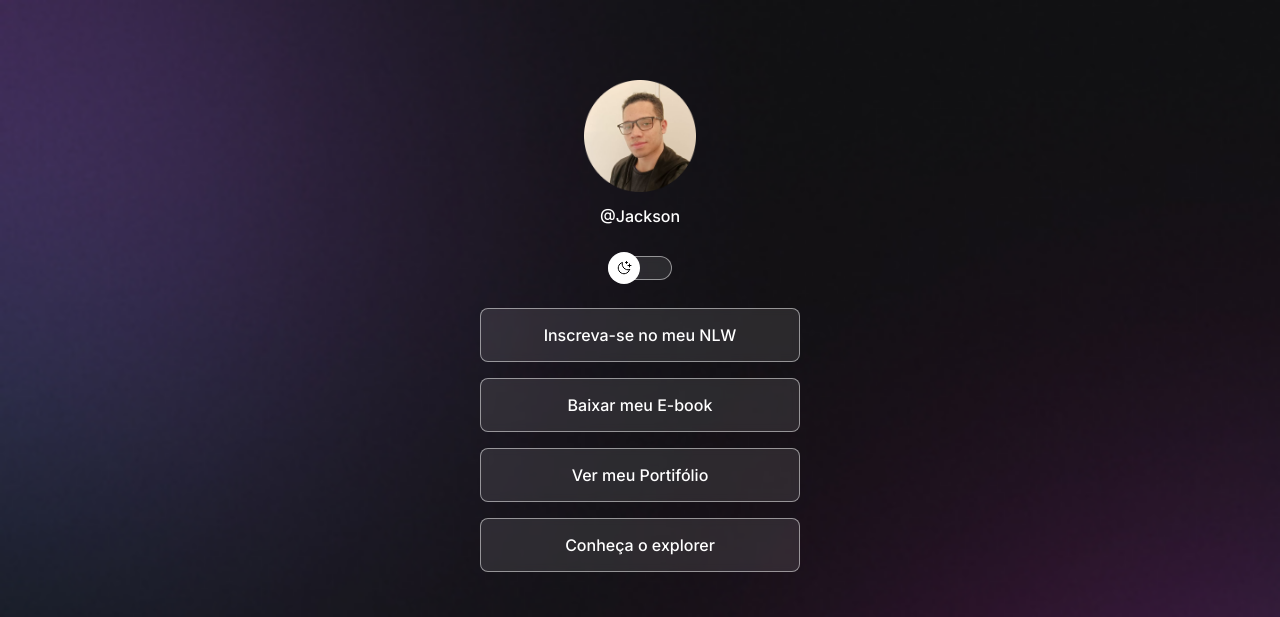
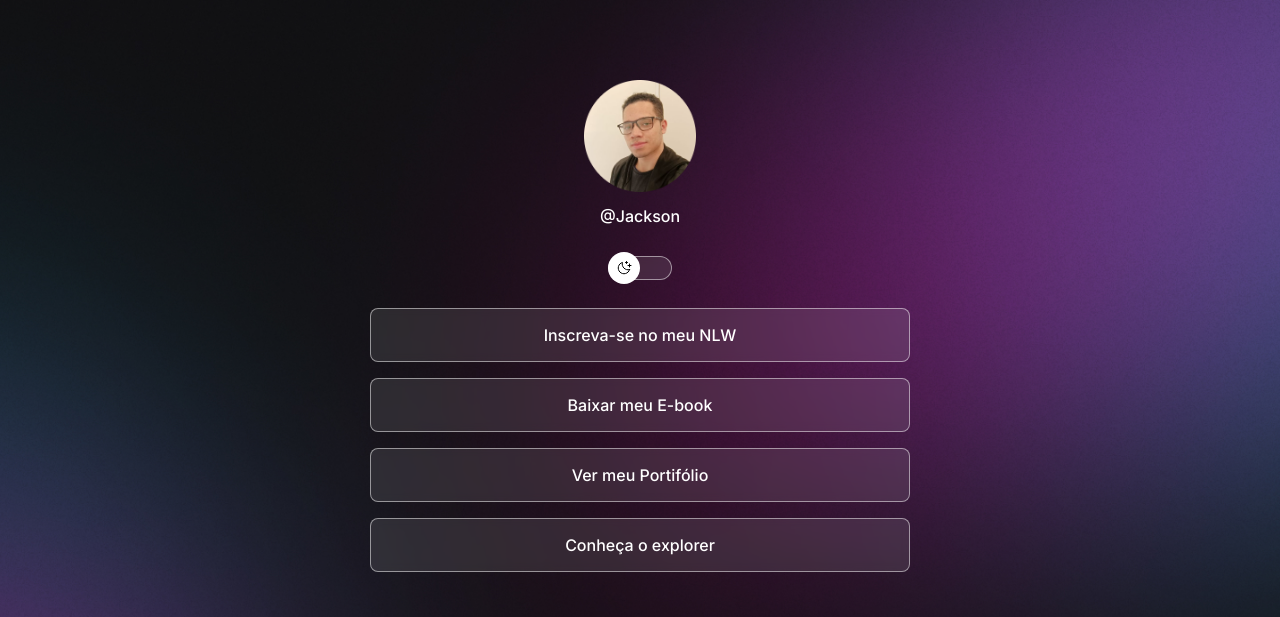
Before and after one commit to JknSantos/projetoRocket, a plain HTML site: page index.html in a window 1280 px wide. Shown: the top 617 px of the page. Drawn offline with nearby package versions, Linux system fonts and the light colour scheme.

Commit message:
ajusted container&change bg based on media queries

```diff
--- a/style.css
+++ b/style.css
@@ -29,13 +29,15 @@ body{
   background-size: cover;
   *//* background: color image repeat position/size; */
   background: var(--bg-url) no-repeat top center/cover;
+  height: 100vh;
 }
 body *{
   font-family: 'Inter', sans-serif;
   color: var(--text-color);
 }
 #container{
-  width: 368px;
+  width: 100%;
+  max-width: 588px;
   margin: 56px auto 0;
   padding: 0 24px;
 }
@@ -140,3 +142,13 @@ footer{
   text-align: center;
   font-size: 14px;
 }
+/* media queries */
+@media (min-width: 700px) {
+  :root {
+    --bg-url: url(./assets/bg-desktop.jpg);
+  }
+  .light {
+    --bg-url: url(./assets/bg-desktop-light.jpg);
+
+  }
+}
```
